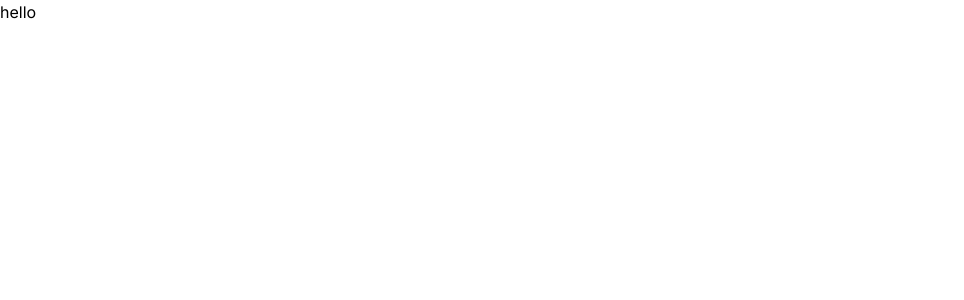
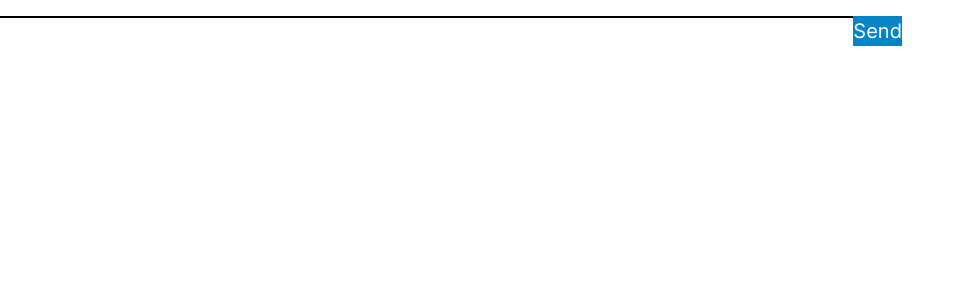
Before and after one commit to Chareeef/SadimAI, a Next.js app: page / in a window 1280 px wide. Shown: the top 300 px of the page, without its empty margins (0-964 px from the left). Built offline with nearby package versions, Linux system fonts and the light colour scheme.

Commit message:
Start creating components

```diff
--- a/app/page.tsx
+++ b/app/page.tsx
@@ -1,5 +1,43 @@
+"use client";
+import { useState } from "react";
+
+// Define the shape of a message for the chat
+interface Message {
+  role: "system" | "user" | "assistant";
+  content: string;
+}
+
+function InputArea({ userMessage, setUserMessage }) {
+  return (
+    <div className="flex">
+      <input
+        className="w-2/3 border-t-2 border-black"
+        value={userMessage}
+        onChange={(e) => setUserMessage(e.target.value)}
+      />
+      <button className="bg-sky-600 hover:bg-sky-300 text-center text-white">
+        Send
+      </button>
+    </div>
+  );
+}
+
+function ChatWindow() {
+  const [conversation, setConversation] = useState<Message[]>([]);
+  const [userMessage, setUserMessage] = useState<string>("");
+
+  return (
+    <div className="w-full flex flex-col text-xl">
+      <div className="flex-grow flex flex-col p-2 overflow-auto"></div>
+      <InputArea userMessage={userMessage} setUserMessage={setUserMessage} />
+    </div>
+  );
+}
+
 export default function Home() {
   return (
-	  <h1>hello</h1>
+    <main className="flex justify-center items-center w-full">
+      <ChatWindow />
+    </main>
   );
 }
```
